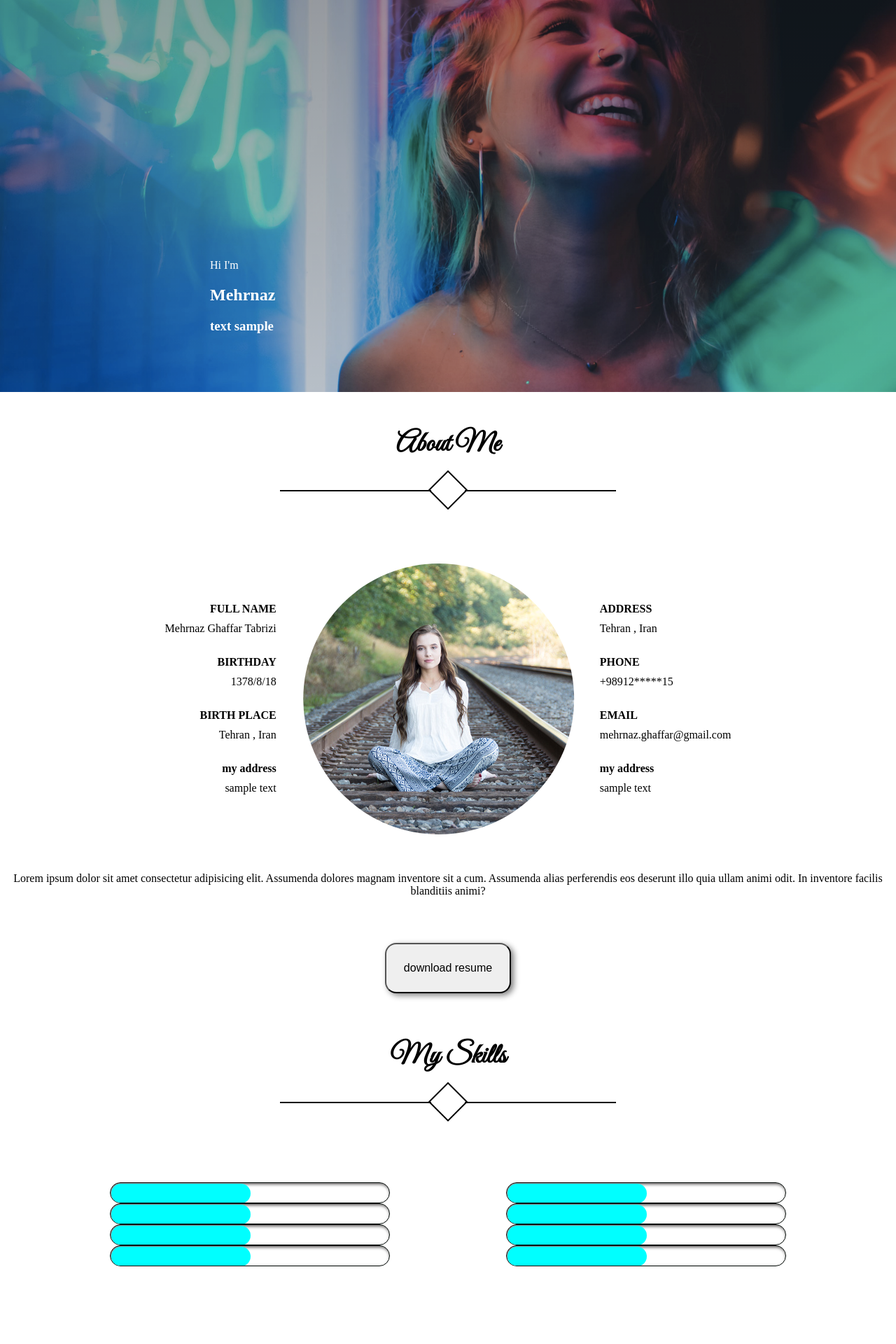
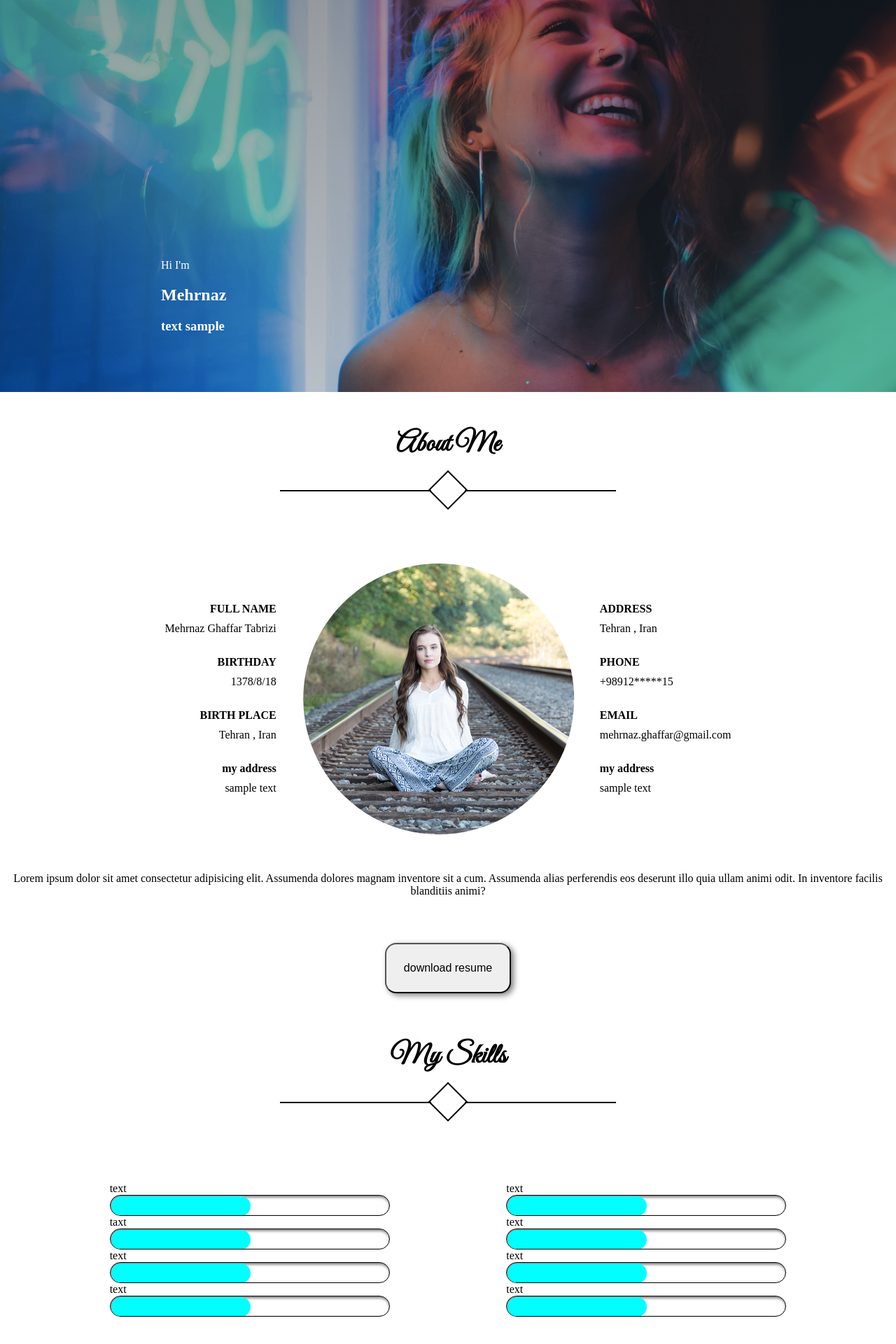
Before and after one commit to mehrnaz-ghaffar/portfolio, a Vue app: page / in a window 1280 px wide. Shown: the part 240-2160 px from the top of the page at 70% size. Built offline with nearby package versions, Linux system fonts and the light colour scheme; a web font is replaced by a local one.

Commit message:
made intro section responsive

```diff
--- a/src/App.vue
+++ b/src/App.vue
@@ -105,15 +105,23 @@
         <divider></divider>
         <div class="skillsContainer">
           <div class="column">
+            <span>text</span>
             <progressBar></progressBar>
+            <span>taxt</span>
             <progressBar></progressBar>
+            <span>text</span>
             <progressBar></progressBar>
+            <span>text</span>
             <progressBar></progressBar>
           </div>
           <div class="column">
+            <span>text</span>
             <progressBar></progressBar>
+            <span>text</span>
             <progressBar></progressBar>
+            <span>text</span>
             <progressBar></progressBar>
+            <span>text</span>
             <progressBar></progressBar>
           </div>
 
@@ -321,6 +329,7 @@ main::after{
   height: 100vh;
   background-image: linear-gradient(rgba(0, 0, 0, 0.3), transparent),
     url(./assets/images/background.png);
+  background-attachment: fixed;
   background-size: cover;
   background-position: center;
   /* padding: 0 8%; */
@@ -332,7 +341,7 @@ main::after{
   position: absolute;
   bottom: 8%;
   /* background-color: blue; */
-  padding-left: 300px;
+  padding-left: 230px;
 }
 
 @media only screen and (max-width: 1271px){
@@ -340,7 +349,11 @@ main::after{
      padding-left: 100px;
    }
 }
-
+@media only screen and (max-width: 659px){
+  .introductionImage{
+    background-position: 70% 0%;
+  }
+}
 
 /*   /////////////////  About Section ///////////////////  */
 .about{
```
